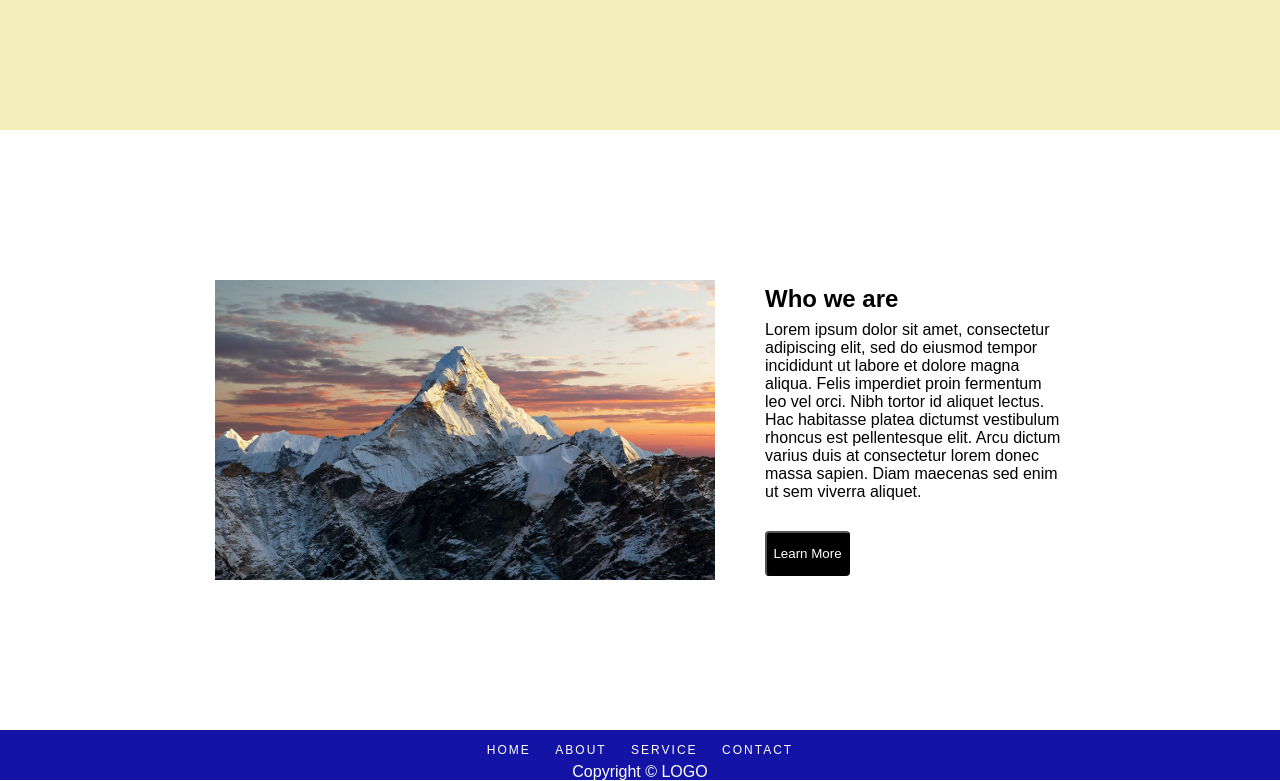
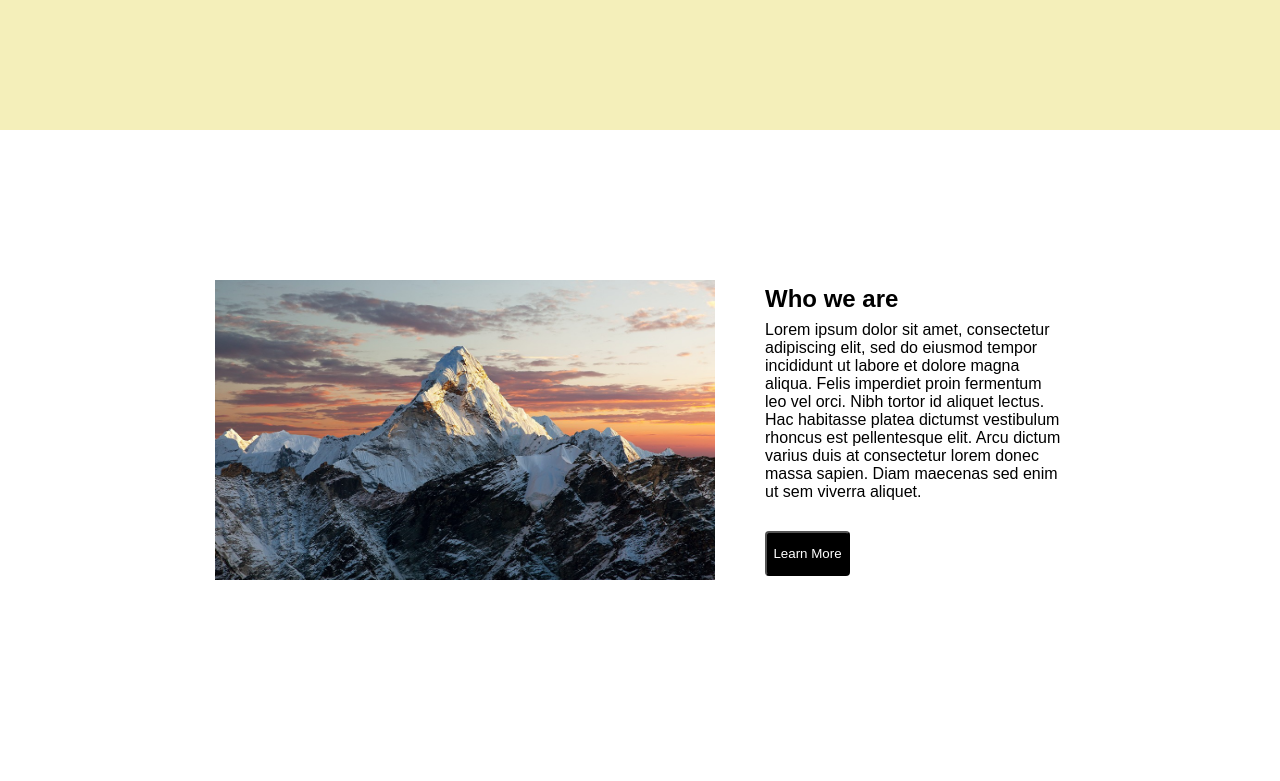
Before and after one commit to itsRedwansHub/Landing-Page, a plain HTML site: page Index.html in a window 1280 px wide. Shown: the part 570-1351 px from the top of the page. After the commit the page ends 1300 px from the top, so only its background shows below. Drawn offline with Linux system fonts and the light colour scheme.

Commit message:
removed Footer

```diff
--- a/Index.html
+++ b/Index.html
@@ -49,15 +49,6 @@
 
         </div>
         <!-- footer -->
-        <div class="footer" style="padding-top: 10px;">
-            <ul >
-                <li><a href="#">Home</a></li>
-                <li><a href="#">About</a></li>
-                <li><a href="#">Service</a></li>
-                <li><a href="#">Contact</a></li>
 
-            </ul>
-            <p>Copyright &copy; LOGO</p>
-        </div>
     </body>
 </html>
```
